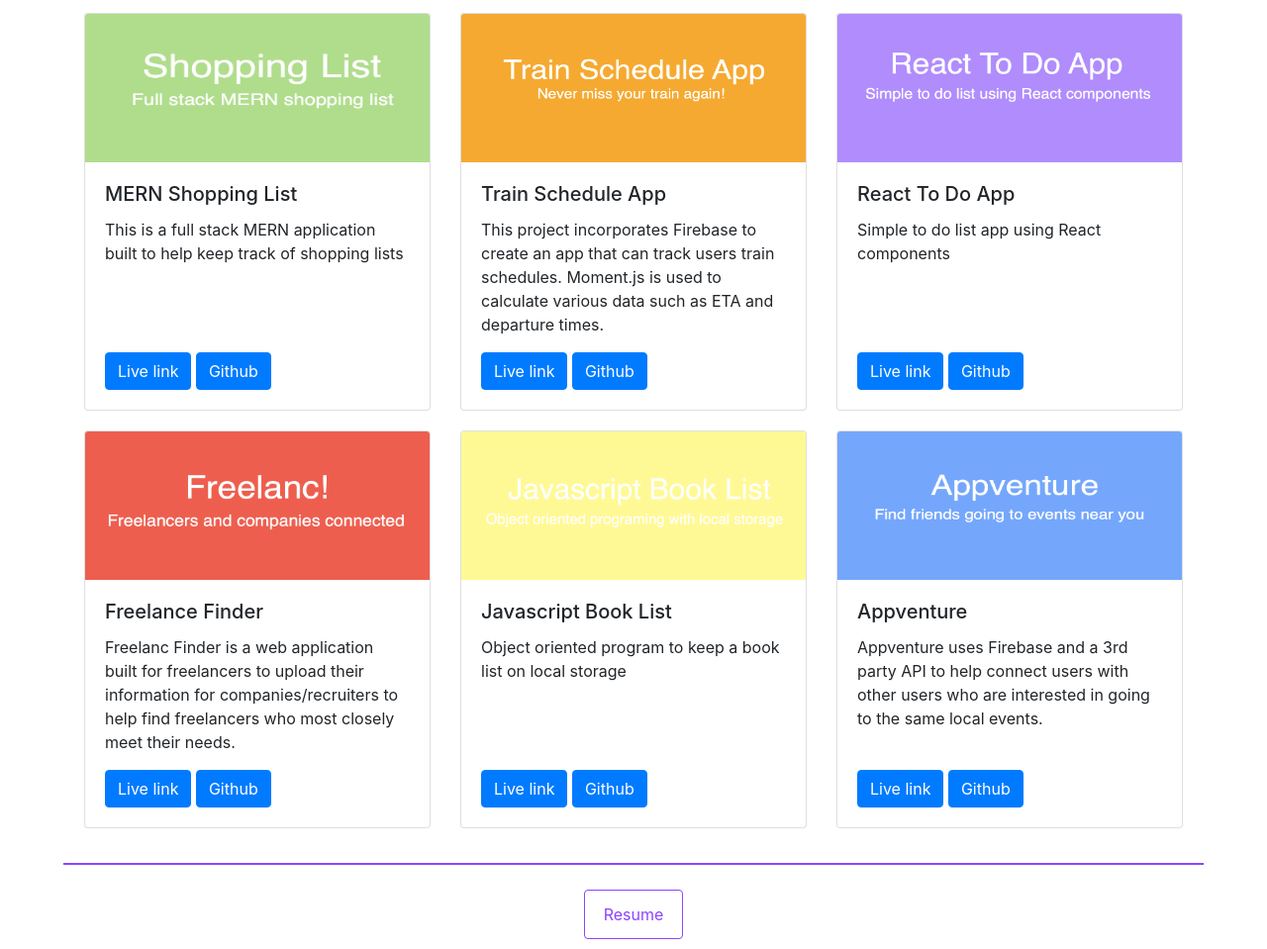
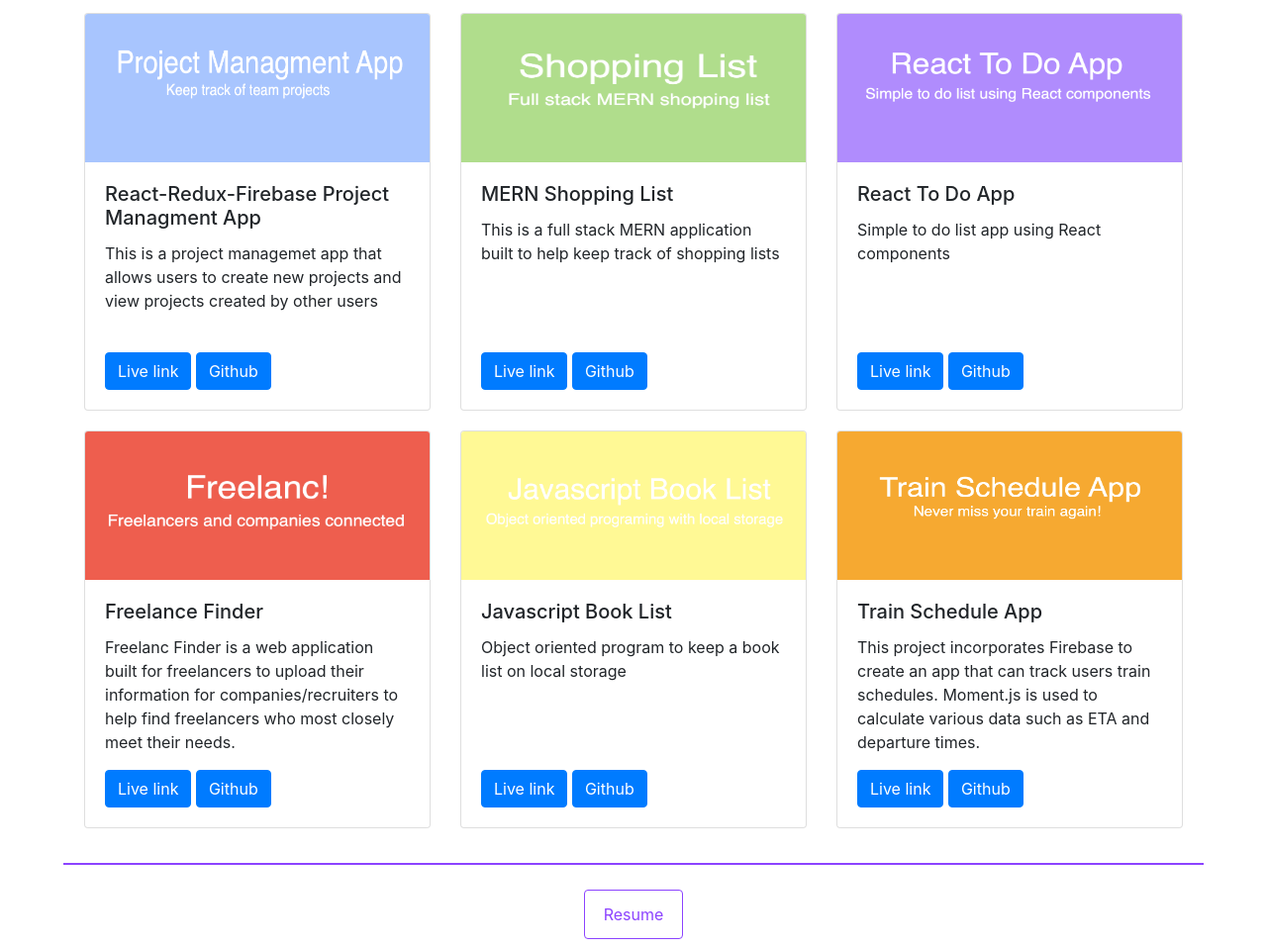
Before and after one commit to peterkohler95/Peter-Kohler-Portfolio, a plain HTML site: page index.html in a window 1280 px wide. Shown: the part 988-1947 px from the top of the page at 99% size. Drawn offline with nearby package versions, Linux system fonts and the light colour scheme.

Commit message:
added PM app

```diff
--- a/index.html
+++ b/index.html
@@ -84,6 +84,21 @@
 
                 <div class="col-xs-12 col-md-4">
                     <div class="card">
+                        <img class="card-img-top" src="images/Screenshot 2019-02-05 20.16.32.png" alt="Card image cap">
+                        <div class="card-body">
+                            <h5 class="card-title">React-Redux-Firebase Project Managment App</h5>
+                            <p class="card-text">
+                                This is a project managemet app that allows users to create new projects and view projects created by other users</p>
+                            <br>
+                            <a href="https://my-project-managment-app.firebaseapp.com/" class="btn btn-primary" target="_blank">Live link</a>
+                            <a href="https://github.com/peterkohler95/React-Redux-Firebase-Project-Managment-App/tree/master/pm_app" class="btn btn-primary"
+                                target="_blank">Github</a>
+                        </div>
+                    </div>
+                </div>
+
+                <div class="col-xs-12 col-md-4">
+                    <div class="card">
                         <img class="card-img-top" src="images/Screenshot 2019-01-26 14.13.56.png" alt="Card image cap">
                         <div class="card-body">
                             <h5 class="card-title">MERN Shopping List</h5>
@@ -98,18 +113,7 @@
                     </div>
                 </div>
 
-                <div class="col-xs-12 col-md-4">
-                    <div class="card">
-                        <img class="card-img-top" src="images/Screenshot 2019-01-26 14.09.54.png" alt="Card image cap">
-                        <div class="card-body">
-                            <h5 class="card-title">Train Schedule App</h5>
-                            <p class="card-text">This project incorporates Firebase to create an app that can track users train schedules. Moment.js
-                                is used to calculate various data such as ETA and departure times. </p>
-                            <a href="https://peterkohler95.github.io/Train-Schedule-App/" class="btn btn-primary" target="_blank">Live link</a>
-                            <a href="https://github.com/peterkohler95/Train-Schedule-App" class="btn btn-primary" target="_blank">Github</a>
-                        </div>
-                    </div>
-                </div>
+
 
                 <div class="col-xs-12 col-md-4">
                     <div class="card">
@@ -163,18 +167,17 @@
 
                 <div class="col-xs-12 col-md-4">
                     <div class="card">
-                        <img class="card-img-top" src="images/Screenshot 2019-01-26 14.12.34.png" alt="Card image cap">
+                        <img class="card-img-top" src="images/Screenshot 2019-01-26 14.09.54.png" alt="Card image cap">
                         <div class="card-body">
-                            <h5 class="card-title">Appventure</h5>
-                            <p class="card-text">Appventure uses Firebase and a 3rd party API to help connect users with other users who are interested
-                                in going to the same local events.
-                            </p>
-                            <br>
-                            <a href="https://peterkohler95.github.io/Appventure/" class="btn btn-primary" target="_blank">Live link</a>
-                            <a href="https://github.com/peterkohler95/Appventure" class="btn btn-primary" target="_blank">Github</a>
+                            <h5 class="card-title">Train Schedule App</h5>
+                            <p class="card-text">This project incorporates Firebase to create an app that can track users train schedules. Moment.js
+                                is used to calculate various data such as ETA and departure times. </p>
+                            <a href="https://peterkohler95.github.io/Train-Schedule-App/" class="btn btn-primary" target="_blank">Live link</a>
+                            <a href="https://github.com/peterkohler95/Train-Schedule-App" class="btn btn-primary" target="_blank">Github</a>
                         </div>
                     </div>
                 </div>
+
 
 
             </div>
```
Also changed, not shown: images/Screenshot 2019-02-05 20.10.39.png (added), images/Screenshot 2019-02-05 20.14.04.png (added), images/Screenshot 2019-02-05 20.16.32.png (added).
